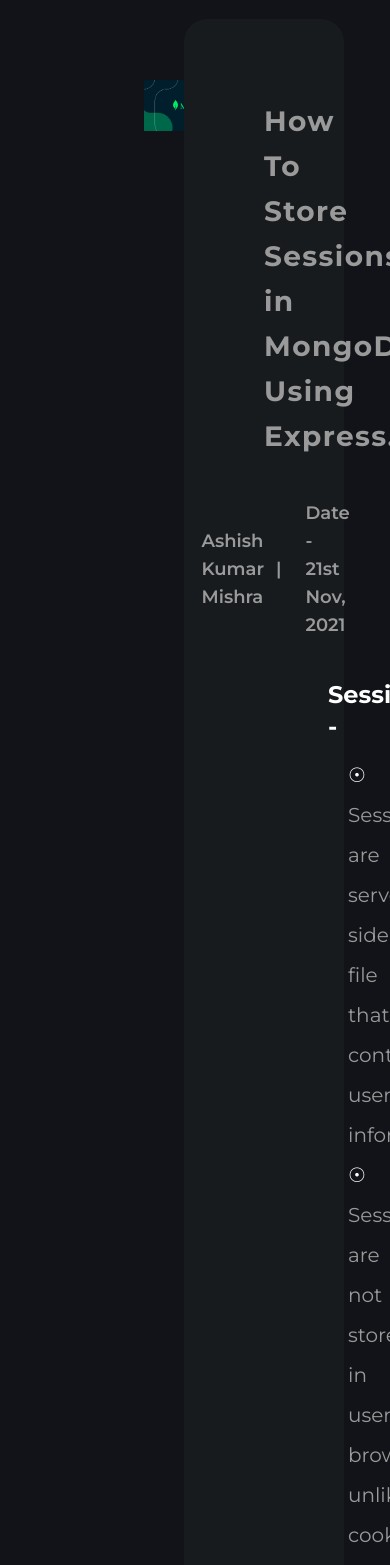
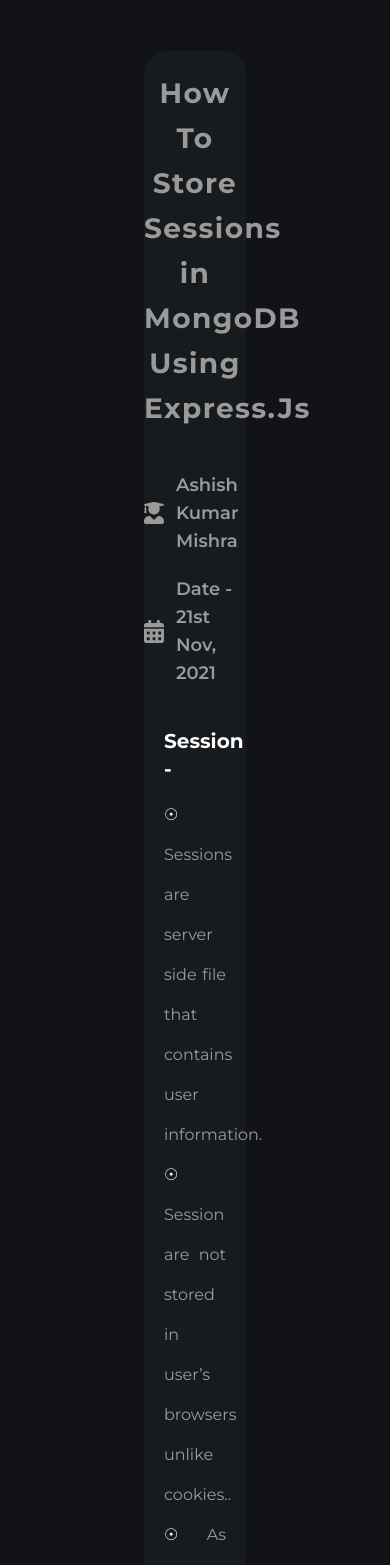
Before and after one commit to ashishmishra-bit/NewPortfolio, a React (Create React App) app: page /blogs/how-to-store-sessions-in-mongo-db-using-express.Js in a window 390 px wide. Shown: the top 1565 px of the page. Built offline with nearby package versions, Linux system fonts and the light colour scheme.

Commit message:
completed

```diff
--- a/src/Pages/SeePost.jsx
+++ b/src/Pages/SeePost.jsx
@@ -1,4 +1,4 @@
-import React,{ useEffect } from 'react'
+import React, { useEffect } from 'react'
 import { motion } from 'framer-motion'
 import { Link } from 'react-router-dom'
 // Component
@@ -63,7 +63,7 @@ export default function SeePost() {
         animate="animate"
         variants={box}
       >
-          <motion.svg variants={textContainer}  className="absolute z-50 flex">
+        <motion.svg variants={textContainer} className="absolute z-50 flex">
           <pattern
             id="pattern"
             patternUnits="userSpaceOnUse"
@@ -89,22 +89,22 @@ export default function SeePost() {
       <Sidebar />
       <div className="home-section">
 
-                <div className="py-20 px-36" style={{color:"#9A9A9A"}}>
-                    <img src={MongoDB} alt="BlogImage" style={{width:"100%"}}  />
+        <div className="py-20 px-36" style={{ color: "#9A9A9A" }}>
+          <img src={MongoDB} alt="BlogImage" style={{ width: "100%" }} />
 
-                    <div className="Blog-Body -mt-28 p-20 mx-10">
-                        <div className="Blog-Title mb-10">
+          <div className="Blog-Body -mt-20 md:p-20 md:mx-10">
+            <div className="Blog-Title pt-5 md:pt-0 mb-10">
               How To Store Sessions in MongoDB Using Express.Js
             </div>
 
-                        <div className="flex flex-row items-center text-lg font-semibold">
-                            <div className="w-1/2 flex flex-row items-center justify-end mr-3"><img src={profile} alt="profile" style={{width:"20px" }} /> <span className="ml-3">Ashish Kumar Mishra</span> </div> |
-                            <div className="w-1/2 flex flex-row items-center ml-3"><img src={Calander} alt="Calander" style={{width:"20px" }} /> <span className="ml-3">Date - 21st Nov, 2021</span> </div>
+            <div className="flex flex-col md:flex-row items-center text-lg font-semibold">
+              <div className="md:w-1/2 flex flex-row items-center justify-end md:mr-3"><img src={profile} alt="profile" style={{ width: "20px" }} /> <span className="ml-3">Ashish Kumar Mishra</span> </div> <span className="hidden md:block">|</span>
+              <div className="md:w-1/2 flex flex-row items-center md:ml-3 mt-5 md:mt-0"><img src={Calander} alt="Calander" style={{ width: "20px" }} /> <span className="ml-3">Date - 21st Nov, 2021</span> </div>
             </div>
 
-                        <div className="text-xl px-16 text-justify my-10">
-                          <h1 className="font-bold text-2xl text-white">Session -</h1>
-                          <div className="px-5 my-3 leading-10">
+            <div className="px-5 md:px-16 text-justify my-10">
+              <h1 className="font-bold text-xl md:text-2xl text-white">Session -</h1>
+              <div className="my-3 leading-10 text-base md:text-lg">
                 <ul><span className="text-white">&#9737;</span> Sessions are server side file that contains user information.</ul>
                 <ul><span className="text-white">&#9737;</span>  Session are not stored in user’s browsers unlike cookies..</ul>
                 <ul><span className="text-white">&#9737;</span> As soon as you close your browser you will loose your session , i.e user data will be deleted .</ul>
@@ -118,8 +118,10 @@ export default function SeePost() {
                 <ul><span className="text-white">&#9737;</span> Cookies save your data in your browser until you delete that , but we can set cookies lifetime after which it will expire.</ul>
                 <ul><span className="text-white">&#9737;</span> Cookies can only store strings.</ul>
               </div>
+              <div className="my-3 leading-10 text-base md:text-lg">
               MongoDB is one of the very popular database used by many developers for different things .
-                          <div className="px-5 my-3 leading-8 text-lg">
+              </div>
+              <div className="my-3 leading-10 text-base md:text-lg">
                 <ul> <span className="text-white px-3">&#9737;</span>First step is to install mongoose package using npm (node package manager ) to access the MongoDB database –</ul>
                 <ul> <span className="text-white px-3">&#9737;</span>Second step is to install the connect-mongo & sessionpackage using npm –</ul>
                 <ul> <span className="text-white px-3">&#9737;</span>Now in server.js we will have to import these package to use it</ul>
@@ -128,7 +130,7 @@ export default function SeePost() {
             </div>
 
             <div className="flex flex-col items-center">
-                            <img src={"https://letscodee.com/wp-content/uploads/2021/06/1.png"} alt="BlogImage2" style={{width:"700px"}} />
+              <img src={"https://letscodee.com/wp-content/uploads/2021/06/1.png"} alt="BlogImage2" style={{ width: "700px" }} />
               <p className="text-sm font-semibold mt-1">Fig1 - Server.js</p>
             </div>
 
@@ -139,7 +141,7 @@ export default function SeePost() {
             </div>
 
             <div className="flex flex-col items-center">
-                        <img src={"https://letscodee.com/wp-content/uploads/2021/06/2.png"} alt="BlogImage2" style={{width:"700px"}} />
+              <img src={"https://letscodee.com/wp-content/uploads/2021/06/2.png"} alt="BlogImage2" style={{ width: "700px" }} />
               <p className="text-sm font-semibold mt-1">Fig2 - Server.js (Connect The App)</p>
             </div>
 
@@ -150,7 +152,7 @@ export default function SeePost() {
             </div>
 
             <div className="flex flex-col items-center">
-                        <img src={"https://letscodee.com/wp-content/uploads/2021/06/3.png"} alt="BlogImage2" style={{width:"700px"}} />
+              <img src={"https://letscodee.com/wp-content/uploads/2021/06/3.png"} alt="BlogImage2" style={{ width: "700px" }} />
               <p className="text-sm font-semibold mt-1">Fig3 - Server.js (session Configuration)</p>
             </div>
           </div>
@@ -159,13 +161,13 @@ export default function SeePost() {
         {/* Other BLOG */}
         <div className="flex flex-row px-36 my-20">
           <div className="w-1/2">
-                        <img src={"https://thenfapost.com/wp-content/uploads/2021/03/ai.jpg"} alt="BlogImage" style={{width:"550px"}} />
+            <img src={"https://thenfapost.com/wp-content/uploads/2021/03/ai.jpg"} alt="BlogImage" style={{ width: "550px" }} />
           </div>
-                    <div className="w-1/2 flex flex-col justify-between" style={{color:"#9A9A9A"}}>
+          <div className="w-1/2 flex flex-col justify-between" style={{ color: "#9A9A9A" }}>
             <div className="text-lg">Date - 21st Nov , 2021</div>
             <div className="text-2xl font-semibold my-2">Sentiment Analysis using Deep Learning</div>
             <div className="text-lg my-2 text-justify">he growth of the internet due to social networks such as facebook, twitter, Linkedin,  instagram etc. has led to significant users interaction and has empowered users to express their opinions about products, services, events, their preferences among others. </div>
-                        <Link to="/blogs/sentiment-analysis-using-deep-learning" target="_blank" className="text-lg" style={{color:"#5AE86B"}}>Read More &#x21e8;</Link>
+            <Link to="/blogs/sentiment-analysis-using-deep-learning" target="_blank" className="text-lg" style={{ color: "#5AE86B" }}>Read More &#x21e8;</Link>
           </div>
         </div>
 
--- a/src/components/Footer.js
+++ b/src/components/Footer.js
@@ -3,7 +3,7 @@ import React from 'react'
 export default function Footer() {
     return (
         <div className="py-3 bg-black">
-            <div className="text-base md:text-lg text-white text-center ">©2021 Design & Developed By | <a href="https://teamportfolios.netlify.app/">Ankit Raj</a>  & <a href="https://teamportfolios.netlify.app/">Ashish Kumar Mishra</a>  | All Rights Reserved.</div>
+            <div className="text-base md:text-lg text-white text-center ">©2021 Design & Developed By | <a href="https://teamportfolios.netlify.app/">Ashish Kumar Mishra</a>  | All Rights Reserved.</div>
         </div>
     )
 }
--- a/src/components/Sidebar.js
+++ b/src/components/Sidebar.js
@@ -125,7 +125,7 @@ const Sidebar = () => {
                 </div>
             </div>
             <div className="social">
-                <a href="https://www.facebook.com/profile.php?id=100008053720762"
+                <a href="https://www.facebook.com/profile.php?id=100014505669905"
                     target="_blank"
                     rel="noopener noreferrer"
                     title="Facebook"
@@ -133,7 +133,7 @@ const Sidebar = () => {
                 >
                     <img src={Facebook} alt="Facebook" style={{ width: "25px" }} />
                 </a>
-                <a href="https://www.linkedin.com/in/ankit-raj-a3405b1b0"
+                <a href="https://www.linkedin.com/in/ashishmishra2002/"
                     target="_blank"
                     rel="noopener noreferrer"
                     title="Linkedin"
@@ -141,7 +141,7 @@ const Sidebar = () => {
                 >
                     <img src={Linkedin} alt="Linkedin" style={{ width: "25px" }} />
                 </a>
-                <a href="https://instagram.com/ankit_r.a.j?igshid=895xw0qgqmx2"
+                <a href="https://www.instagram.com/a_s_h_i_s_h_mishra/"
                     target="_blank"
                     rel="noopener noreferrer"
                     title="Instagram"
@@ -149,7 +149,7 @@ const Sidebar = () => {
                 >
                     <img src={Instagram} alt="Instagram" style={{ width: "25px" }} />
                 </a>
-                <a href="https://github.com/AnkitRajCode"
+                <a href="https://github.com/ashishmishra-bit"
                     target="_blank"
                     rel="noopener noreferrer"
                     title="Github"
@@ -157,7 +157,7 @@ const Sidebar = () => {
                 >
                     <img src={Github} alt="Github" style={{ width: "25px" }} />
                 </a>
-                <a href="https://twitter.com/ankit__raj__?s=08"
+                <a href="https://twitter.com/Ashishk55842106"
                     target="_blank"
                     rel="noopener noreferrer"
                     title="Twitter"
```
Lines whose indentation alone changed are shown as unchanged.
